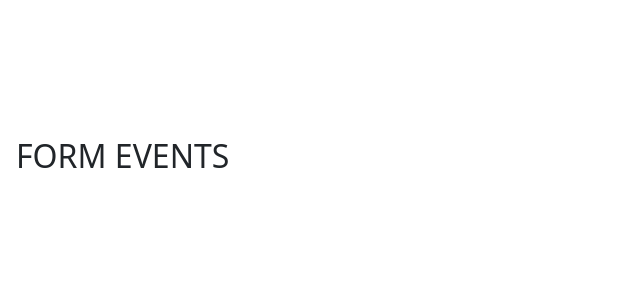
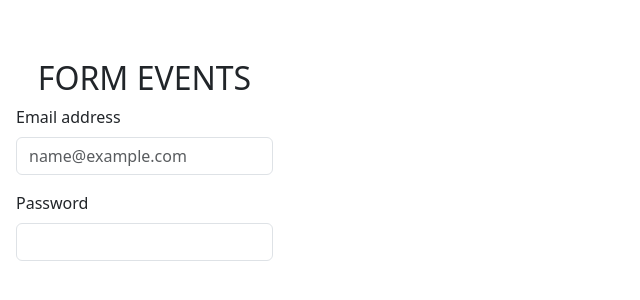
Before and after one commit to ImrenR/FrontEnd-Notebook, a React (Vite) app in the folder forms-mouse-events/: page / in a window 1280 px wide. Shown: the part 252-552 px from the top of the page, without its empty margins (0-640 px from the left). Built offline with nearby package versions, Linux system fonts and the light colour scheme.

Commit message:
bootstrap form

```diff
--- a/forms-mouse-events/src/components/FormEvents.jsx
+++ b/forms-mouse-events/src/components/FormEvents.jsx
@@ -1,11 +1,33 @@
-
-
 const FormEvents = () => {
   return (
     <div className="mt-4 p-3">
       <div className="text-center">
         <h2>FORM EVENTS</h2>
       </div>
+      <form action="">
+        <div class="mb-3">
+          <label for="exampleFormControlInput1" class="form-label">
+            Email address
+          </label>
+          <input
+            type="email"
+            class="form-control"
+            id="exampleFormControlInput1"
+            placeholder="name@example.com"
+          />
+        </div>
+      </form>
+      <form action="">
+        <label for="inputPassword5" class="form-label">
+          Password
+        </label>
+        <input
+          type="password"
+          id="inputPassword5"
+          class="form-control"
+          aria-describedby="passwordHelpBlock"
+        />
+      </form>
     </div>
   );
 };
```
